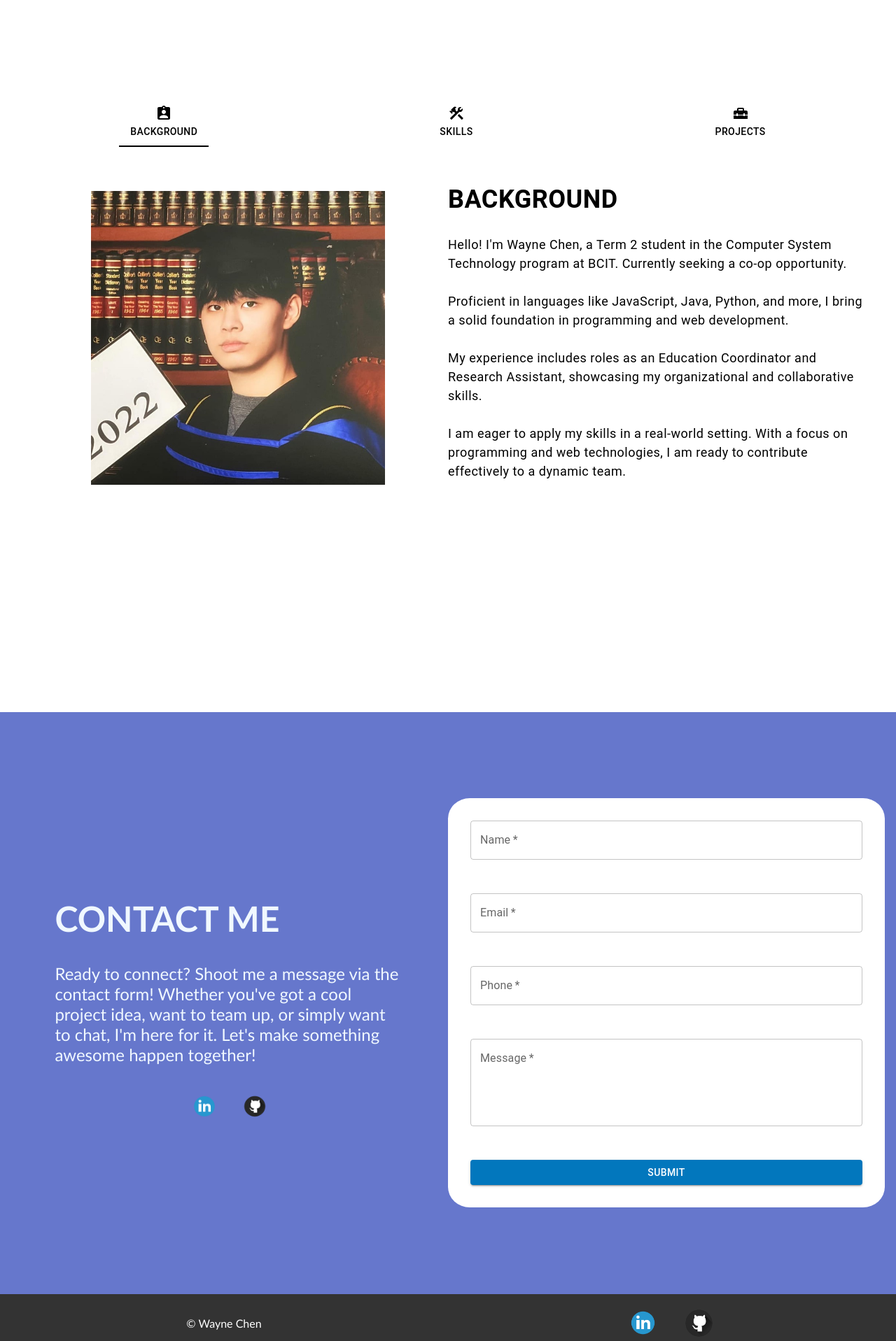
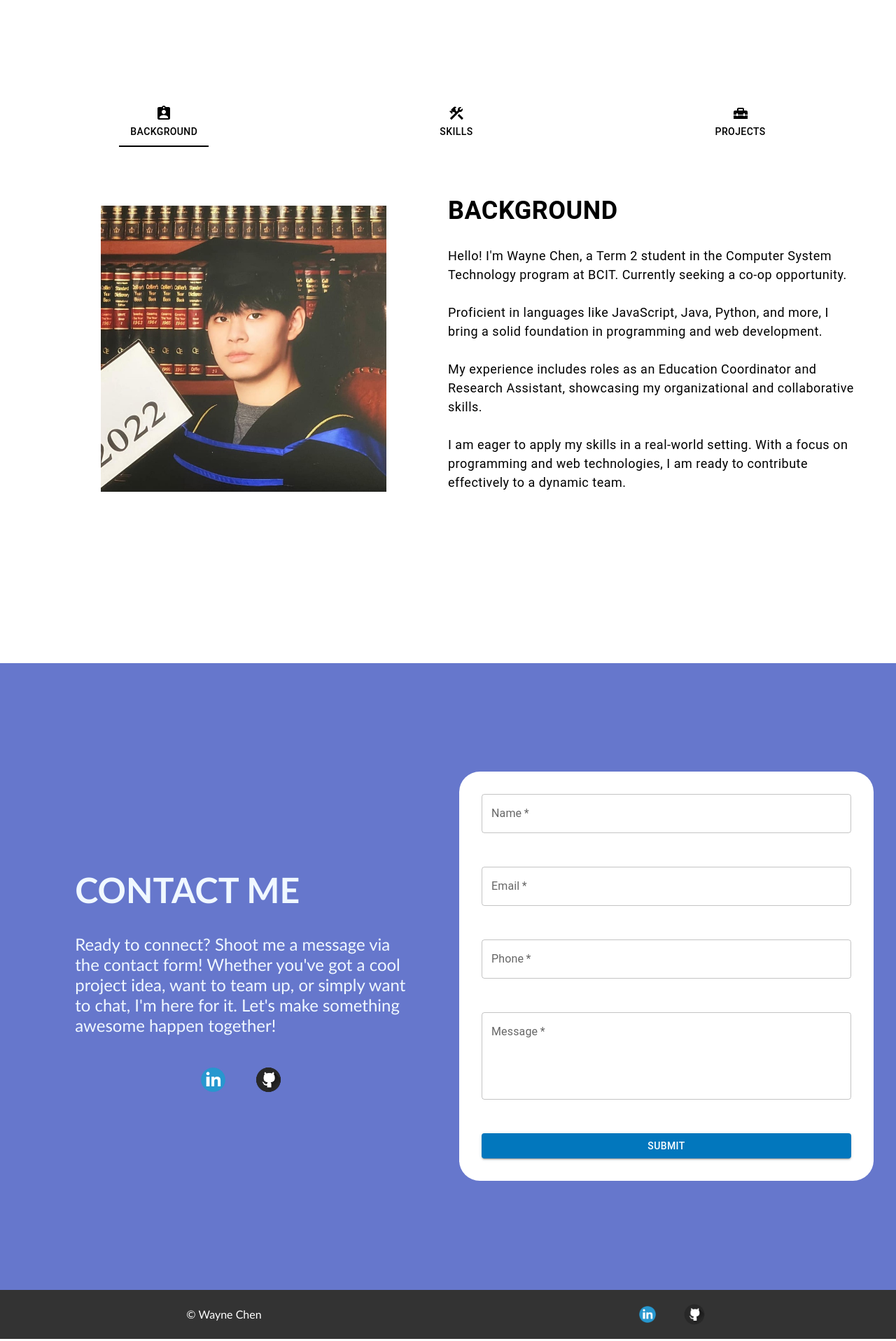
Before and after one commit to waychen95/waychen.com, a React (Create React App) app: page / in a window 1280 px wide. Shown: the part 880-2797 px from the top of the page at 70% size. Built offline with nearby package versions, Linux system fonts and the light colour scheme.

Commit message:
added drawer and changed css

```diff
--- a/src/components/Navbar.js
+++ b/src/components/Navbar.js
@@ -6,9 +6,14 @@ import WebsiteLogo from '../assets/websitelogo.png';
 import Button from '@mui/material/Button';
 import Drawer from '@mui/material/Drawer';
 import List from '@mui/material/List';
-import Divider, { ListItemIcon, ListItemText } from '@mui/material';
 import { grey } from '@mui/material/colors';
-import { ListItemButton } from '@mui/material';
+import ListItem from '@mui/material/ListItem';
+import ListItemButton from '@mui/material/ListItemButton';
+import ListItemIcon from '@mui/material/ListItemIcon';
+import ListItemText from '@mui/material/ListItemText';
+import HomeIcon from '@mui/icons-material/Home';
+import InfoIcon from '@mui/icons-material/Info';
+import ContactMailIcon from '@mui/icons-material/ContactMail';
 
 const drawerWidth = 240;
 
@@ -72,16 +77,24 @@ const Navbar = () => {
             }}
           >
             <List className='hamburger-buttons'>
+              <ListItem disablePadding>
                 <ListItemButton button component="a" href="#">
-                <ListItemIcon></ListItemIcon>
+                  <ListItemIcon><HomeIcon fontSize='medium'/></ListItemIcon>
                   <ListItemText>Home</ListItemText>
                 </ListItemButton>
+              </ListItem>
+              <ListItem disablePadding>
                 <ListItemButton button component="a" href="#empty-holder">
-                About
+                  <ListItemIcon><InfoIcon fontSize='medium'/></ListItemIcon>
+                  <ListItemText>About</ListItemText>
                 </ListItemButton>
+              </ListItem>
+              <ListItem disablePadding>
                 <ListItemButton button component="a" href="#contact-section">
-                Contact
+                  <ListItemIcon><ContactMailIcon fontSize='medium'/></ListItemIcon>
+                  <ListItemText>Contact</ListItemText>
                 </ListItemButton>
+              </ListItem>
             </List>
           </Drawer>
           <ul className='navbar-option'>
--- a/src/styles/About.css
+++ b/src/styles/About.css
@@ -5,8 +5,8 @@
 .about-box {
   margin-left: auto;
   margin-right: auto;
-  padding: 10rem 1rem 5rem 1rem;
-  height: 100vh;
+  padding: 10rem 1rem 10rem 1rem;
+  height: 80%;
 }
 
 .text {
@@ -18,6 +18,7 @@
 @media screen and (max-width: 800px) {
   .about-box {
     height: 100%;
+    padding: 2rem;
   }
 
 }
--- a/src/styles/Contact.css
+++ b/src/styles/Contact.css
@@ -1,7 +1,8 @@
 #contact-section {
   display: grid;
   grid-template-columns: 50% 50%;
-  padding: 1rem;
+  padding: 3rem;
+  gap: 1rem;
   align-items: center;
   height: 100vh;
   background-color: #6677CC;
@@ -49,7 +50,7 @@
 }
 
 .social-link-contact img {
-  width: 8%;
+  width: 10%;
   height: auto;
   padding: 1rem;
 }
@@ -59,7 +60,7 @@
 }
 
 #linkedin-contact {
-  width: 7%;
+  width: 9%;
 }
 
 @media screen and (max-width: 800px) {
--- a/src/styles/Content.css
+++ b/src/styles/Content.css
@@ -1,5 +1,5 @@
 .background-section {
-
+  padding: 1rem;
 }
 
 .background-content {
--- a/src/styles/Footer.css
+++ b/src/styles/Footer.css
@@ -6,7 +6,7 @@
   display: grid;
   grid-template-columns: 1fr 1fr;
   align-items: center;
-  height: auto;
+  height: 20%;
 }
 
 .social-link {
@@ -17,7 +17,7 @@
 }
 
 .social-link img {
-  width: 8%;
+  width: 6%;
   height: auto;
   padding: 1rem;
 }
@@ -27,7 +27,7 @@
 }
 
 #linkedin {
-  width: 7%;
+  width: 5%;
 }
 
 @media screen and (max-width: 800px) {
--- a/src/styles/Navbar.css
+++ b/src/styles/Navbar.css
@@ -6,7 +6,6 @@
   transition: background-color 0.3s ease;
   width: 100%;
   padding: 1rem 0 1rem;
-  height: min-content;
 }
 
 .navbar.sticky {
```
Lines whose indentation alone changed are shown as unchanged.
